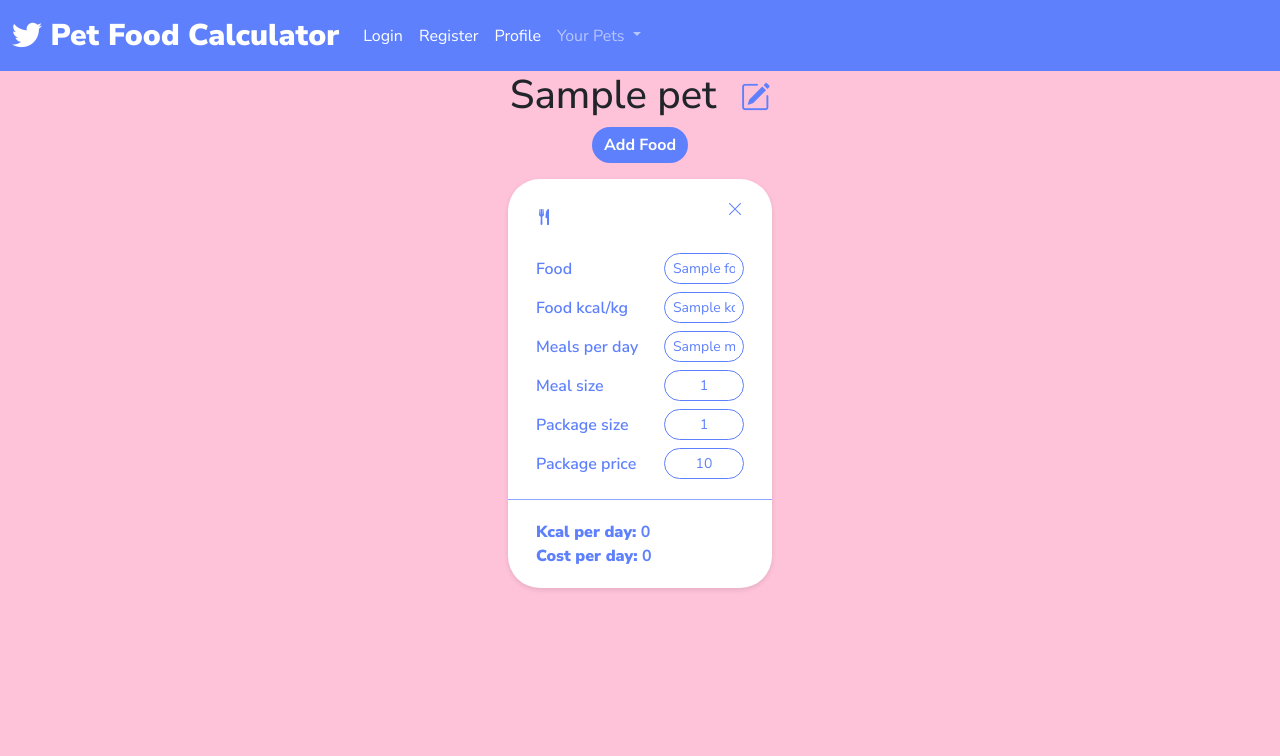
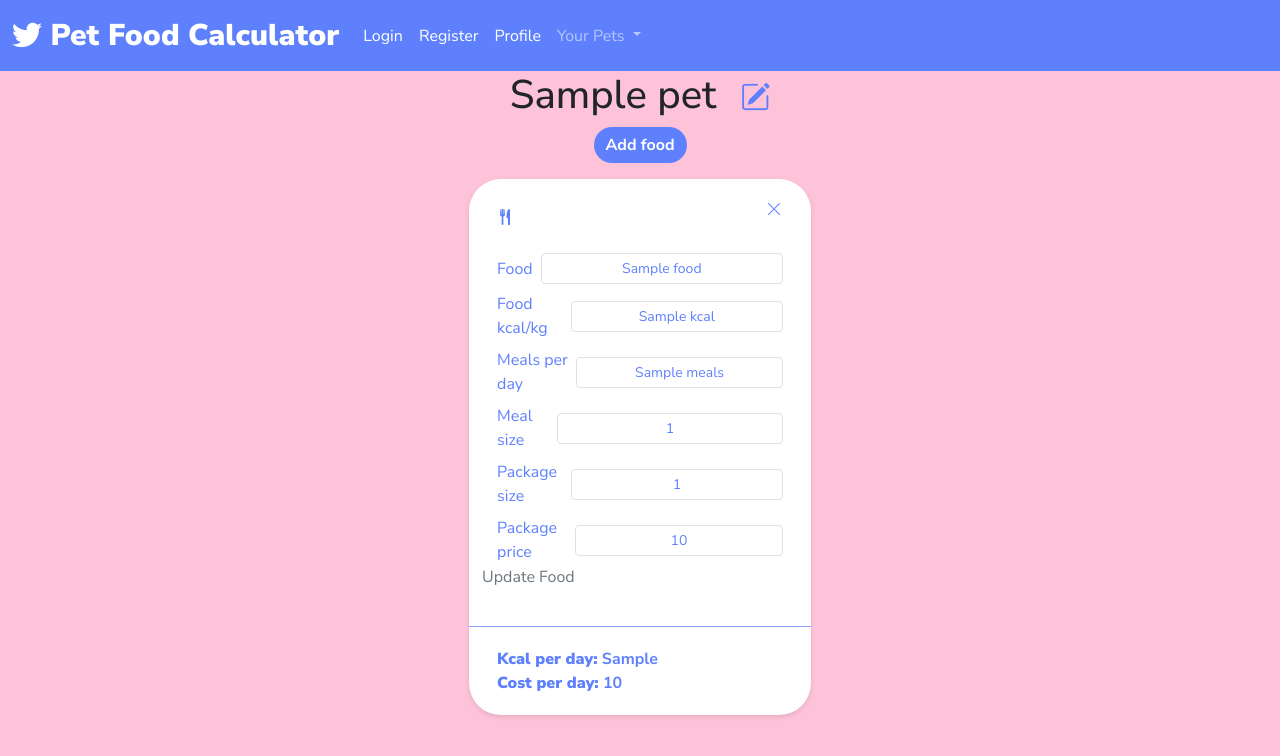
Before and after one commit to mykytaso/pet-food-calculator, a Django app: template templates/calculator/index.html in a window 1280 px wide. Shown: the top 756 px of the page. Run offline with Django 5.2, Linux system fonts and the light colour scheme; the template is opened without the code that fills it: most values are stand-ins (such as "Sample title", 1, 10 or a date in 2020).

Commit message:
Refactor food management form for improved usability and layout

```diff
--- a/templates/includes/calculator.html
+++ b/templates/includes/calculator.html
@@ -4,53 +4,22 @@
     <h1>{{ pet.name }} </h1>
   </div>
   <div class="col-auto">
-    <a href="#" style="font-size: 30px; color: var(--primary-color);">
+    <a href="{% url 'calculator:pet_update' pk=pet.id %}" style="font-size: 30px; color: var(--primary-color);">
       <i class="bi bi-pencil-square"></i>
     </a>
   </div>
 </div>
 
-
+<!-- Add Food -->
 <div class="row justify-content-center">
   <div class="col-auto">
-      <!-- Add Food Button -->
-      <button type="button" class="btn btn-primary" data-bs-toggle="modal" data-bs-target="#addFoodModal">
-        Add Food
-      </button>
-
-      <!-- Add Food Modal -->
-      <div class="modal fade" id="addFoodModal" tabindex="-1" aria-labelledby="newFoodModalLabel" aria-hidden="true">
-        <div class="modal-dialog">
-          <div class="modal-content rounded-5 font-default">
-            <div class="modal-header">
-              <h1 class="modal-title">Add Food</h1>
-              <button type="button" class="btn-close" data-bs-dismiss="modal" aria-label="Close"></button>
-            </div>
-            <div class="modal-body">
-
     <form method="POST" action="{% url 'calculator:food_create' %}">
       {% csrf_token %}
-
       <input type="hidden" name="pet_id" value="{{ pet.id }}">
-
-                <div>
-                  <label class="form-label" for="food_name">Food Name</label>
-                  <input class="form-control"  id="food_name" type="text" name="food_name" required>
-                </div>
-
-                <div>
-                  <input class="btn mx-1 btn-outline-primary btn-sm rounded-4" type="submit" value="Save">
-                </div>
+      <button class="btn btn-primary" type="submit">Add food</button>
     </form>
-
   </div>
 </div>
-        </div>
-      </div>
-
-    </div>
-  </div>
-
 
 <div class="row justify-content-center font-default">
   {% for food in pet.foods.all %}
@@ -74,44 +43,54 @@
         </form>
       </div>
 
+      <form method="post" action="{% url 'calculator:food_update' food_id=food.id %}" class="col-auto">
+        {% csrf_token %}
+        <input type="hidden" name="pet_id" value="{{ pet.id }}" />
+        <input type="hidden" name="food_id" value="{{ food.id }}" />
 
         <div class="d-flex align-items-center gap-2 px-3">
-        <label class="text-nowrap mb-0 field-text" style="width: 120px; font-weight: 600;">Food</label>
-        <input class="form-control form-control-sm rounded-4" placeholder="name" value="{{ food.name }}" aria-label="Food name" style="width: 80px; border-color: #5e80fd;" />
+          <label class="food-form-label">Food</label>
+          <input name="food_name" class="form-control form-control-sm food-form-field" placeholder="name" value="{{ food.name }}" aria-label="Food name" />
         </div>
 
         <div class="d-flex align-items-center gap-2 mt-2 px-3">
-        <label class="text-nowrap mb-0 field-text" style="width: 120px; font-weight: 600;">Food kcal/kg</label>
-        <input class="form-control form-control-sm rounded-4" placeholder="kcal/kg" value="{{ food.kcal }}" aria-label="Kcal per kg" style="width: 80px; border-color: #5e80fd;" />
+          <label class="food-form-label">Food kcal/kg</label>
+          <input name="kcal" class="form-control form-control-sm food-form-field" placeholder="kcal/kg" value="{{ food.kcal }}" aria-label="Kcal per kg" />
         </div>
 
         <div class="d-flex align-items-center gap-2 mt-2 px-3">
-        <label class="text-nowrap mb-0" style="width: 120px; font-weight: 600;">Meals per day</label>
-        <input class="form-control form-control-sm rounded-4 mealsNumber" placeholder="meals" value="{{ food.meals }}" aria-label="Meals per day" style="width: 80px; border-color: #5e80fd;" />
+          <label class="food-form-label">Meals per day</label>
+          <input name="meals" class="form-control form-control-sm food-form-field mealsNumber" placeholder="meals" value="{{ food.meals }}" aria-label="Meals per day" />
         </div>
 
         <div class="d-flex align-items-center gap-2 mt-2 px-3">
-        <label class="text-nowrap mb-0" style="width: 120px; font-weight: 600;">Meal size</label>
-        <input class="form-control form-control-sm rounded-4 portionSize" placeholder="grams" value="{{ food.meal_size }}" aria-label="Meal size" style="width: 80px; border-color: #5e80fd;" />
+          <label class="food-form-label">Meal size</label>
+          <input name="meal_size" class="form-control form-control-sm food-form-field portionSize" placeholder="grams" value="{{ food.meal_size }}" aria-label="Meal size" />
         </div>
 
         <div class="d-flex align-items-center gap-2 mt-2 px-3 cost-field">
-        <label class="text-nowrap mb-0" style="width: 120px; font-weight: 600;">Package size</label>
-        <input class="form-control form-control-sm rounded-4 packageSize" placeholder="grams" value="{{ food.package_size }}" aria-label="Package size" style="width: 80px; border-color: #5e80fd;" />
+          <label class="food-form-label">Package size</label>
+          <input name="package_size" class="form-control form-control-sm food-form-field packageSize" placeholder="grams" value="{{ food.package_size }}" aria-label="Package size" />
         </div>
 
         <div class="d-flex align-items-center gap-2 mt-2 px-3 cost-field">
-        <label class="text-nowrap mb-0" style="width: 120px; font-weight: 600;">Package price</label>
-        <input class="form-control form-control-sm rounded-4 price" placeholder="$" value="{{ food.package_price }}" aria-label="Package price" style="width: 80px; border-color: #5e80fd;" />
+          <label class="food-form-label">Package price</label>
+          <input name="package_price" class="form-control form-control-sm food-form-field price" placeholder="$" value="{{ food.package_price }}" aria-label="Package price" />
         </div>
 
+        <button type="submit" class="btn p-0 text-decoration-none delete-row text-secondary align-self-end mb-3">
+          Update Food
+        </button>
+      </form>
+
+      <!-- Results -->
       <div class="row" style="margin-top: 20px;">
         <div class="col" style="padding-top: 20px; padding-bottom: 20px; font-weight: 700; border-top: 1px solid #8ea6fe;">
           <div class="px-3">
-            <strong>Kcal per day:</strong> <span class="kcal-output">0</span>
+            <strong>Kcal per day:</strong> <span class="kcal-output">{{ food.kcal_per_day }}</span>
           </div>
           <div class="cost-field px-3">
-            <strong>Cost per day:</strong> <span class="cost-output">0</span>
+            <strong>Cost per day:</strong> <span class="cost-output">{{ food.cost_per_day }}</span>
           </div>
         </div>
       </div>
@@ -119,8 +98,6 @@
     </div>
   {% endfor %}
 </div>
-
-
 
 {% else %}
   <div class="row">
@@ -136,8 +113,6 @@
     </div>
   </div>
 {% endif %}
-
-
 
 
 
@@ -208,27 +183,27 @@
 {##}
 {#      <div class="d-flex align-items-center gap-2 px-3">#}
 {#        <label class="text-nowrap mb-0 field-text" style="width: 120px; font-weight: 600;">Food kcal/kg</label>#}
-{#        <input class="form-control form-control-sm rounded-4 kcalPerKg" placeholder="kcal/kg" aria-label="Kcal per kg" style="width: 80px; border-color: #5e80fd;" />#}
+{#        <input class="form-control form-control-sm rounded-4 kcalPerKg" placeholder="kcal/kg" aria-label="Kcal per kg" />#}
 {#      </div>#}
 {##}
 {#      <div class="d-flex align-items-center gap-2 mt-2 px-3">#}
 {#        <label class="text-nowrap mb-0" style="width: 120px; font-weight: 600;">Meals per day</label>#}
-{#        <input class="form-control form-control-sm rounded-4 mealsNumber" placeholder="meals" aria-label="Meals per day" style="width: 80px; border-color: #5e80fd;" />#}
+{#        <input class="form-control form-control-sm rounded-4 mealsNumber" placeholder="meals" aria-label="Meals per day" />#}
 {#      </div>#}
 {##}
 {#      <div class="d-flex align-items-center gap-2 mt-2 px-3">#}
 {#        <label class="text-nowrap mb-0" style="width: 120px; font-weight: 600;">Meal size</label>#}
-{#        <input class="form-control form-control-sm rounded-4 portionSize" placeholder="grams" aria-label="Meal size" style="width: 80px; border-color: #5e80fd;" />#}
+{#        <input class="form-control form-control-sm rounded-4 portionSize" placeholder="grams" aria-label="Meal size" />#}
 {#      </div>#}
 {##}
 {#      <div class="d-flex align-items-center gap-2 mt-2 px-3 cost-field">#}
 {#        <label class="text-nowrap mb-0" style="width: 120px; font-weight: 600;">Package size</label>#}
-{#        <input class="form-control form-control-sm rounded-4 packageSize" placeholder="grams" aria-label="Package size" style="width: 80px; border-color: #5e80fd;" />#}
+{#        <input class="form-control form-control-sm rounded-4 packageSize" placeholder="grams" aria-label="Package size" />#}
 {#      </div>#}
 {##}
 {#      <div class="d-flex align-items-center gap-2 mt-2 px-3 cost-field">#}
 {#        <label class="text-nowrap mb-0" style="width: 120px; font-weight: 600;">Package price</label>#}
-{#        <input class="form-control form-control-sm rounded-4 price" placeholder="$" aria-label="Package price" style="width: 80px; border-color: #5e80fd;" />#}
+{#        <input class="form-control form-control-sm rounded-4 price" placeholder="$" aria-label="Package price" />#}
 {#      </div>#}
 {##}
 {#      <div class="row" style="margin-top: 20px;">#}
```
Lines whose indentation alone changed are shown as unchanged.
